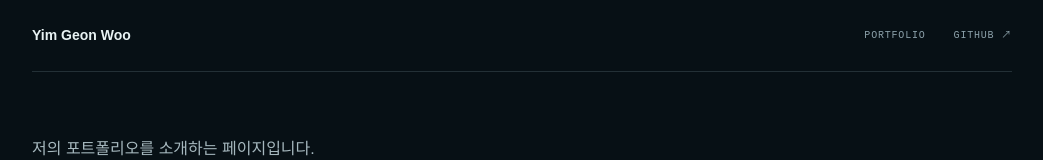
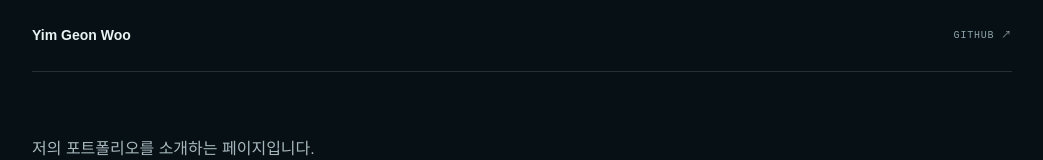
Before and after one commit to Yaaho/portfolio, a Next.js app: page /portfolio/ in a window 1280 px wide. Shown: the top 160 px of the page, without its empty margins (118-1161 px from the left). Built offline with nearby package versions, Linux system fonts and the light colour scheme.

Commit message:
Update portfolio navigation

```diff
--- a/app/page.tsx
+++ b/app/page.tsx
@@ -6,7 +6,6 @@ export default function Home() {
       <header className="site-nav wrap">
         <Link className="site-name" href="/">Yim Geon Woo</Link>
         <nav aria-label="주요 링크">
-          <a href="#portfolio">Portfolio</a>
           <a href="https://github.com/Yaaho" target="_blank" rel="noreferrer">GitHub ↗</a>
         </nav>
       </header>
```
